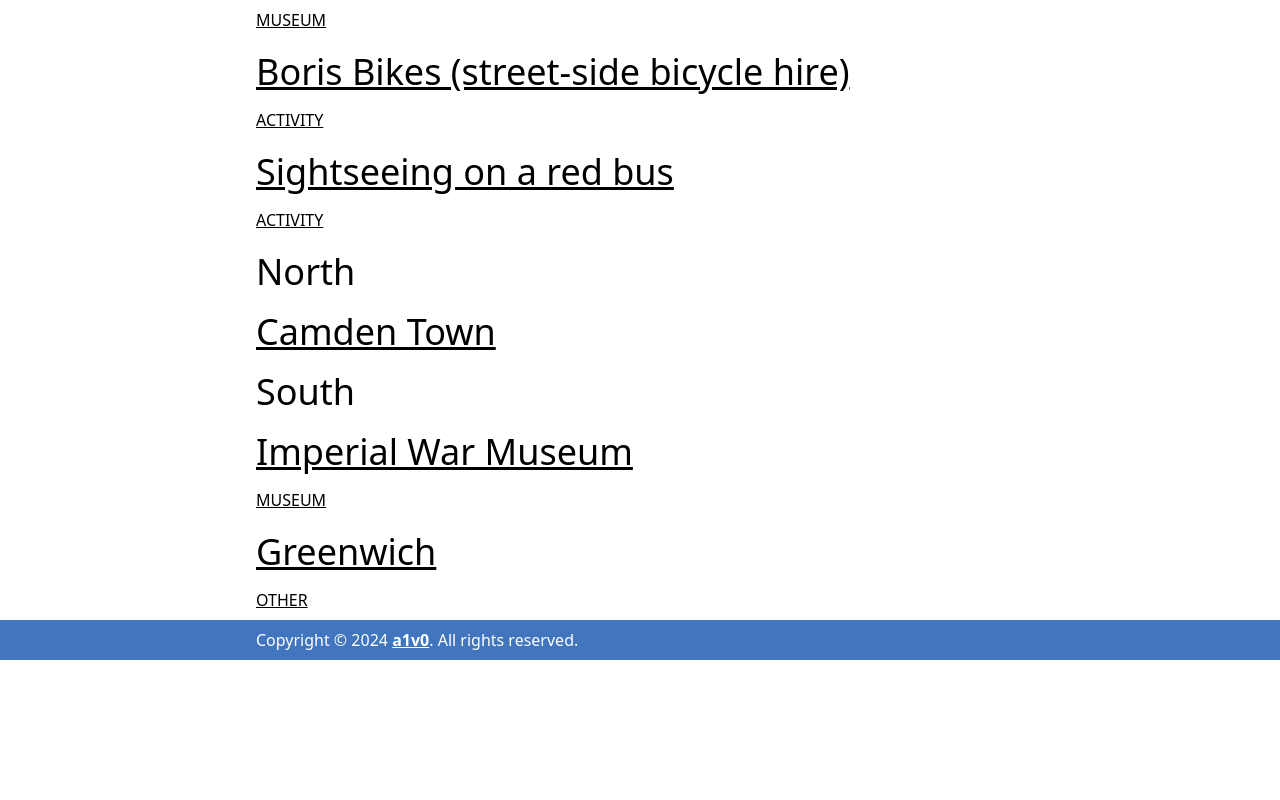
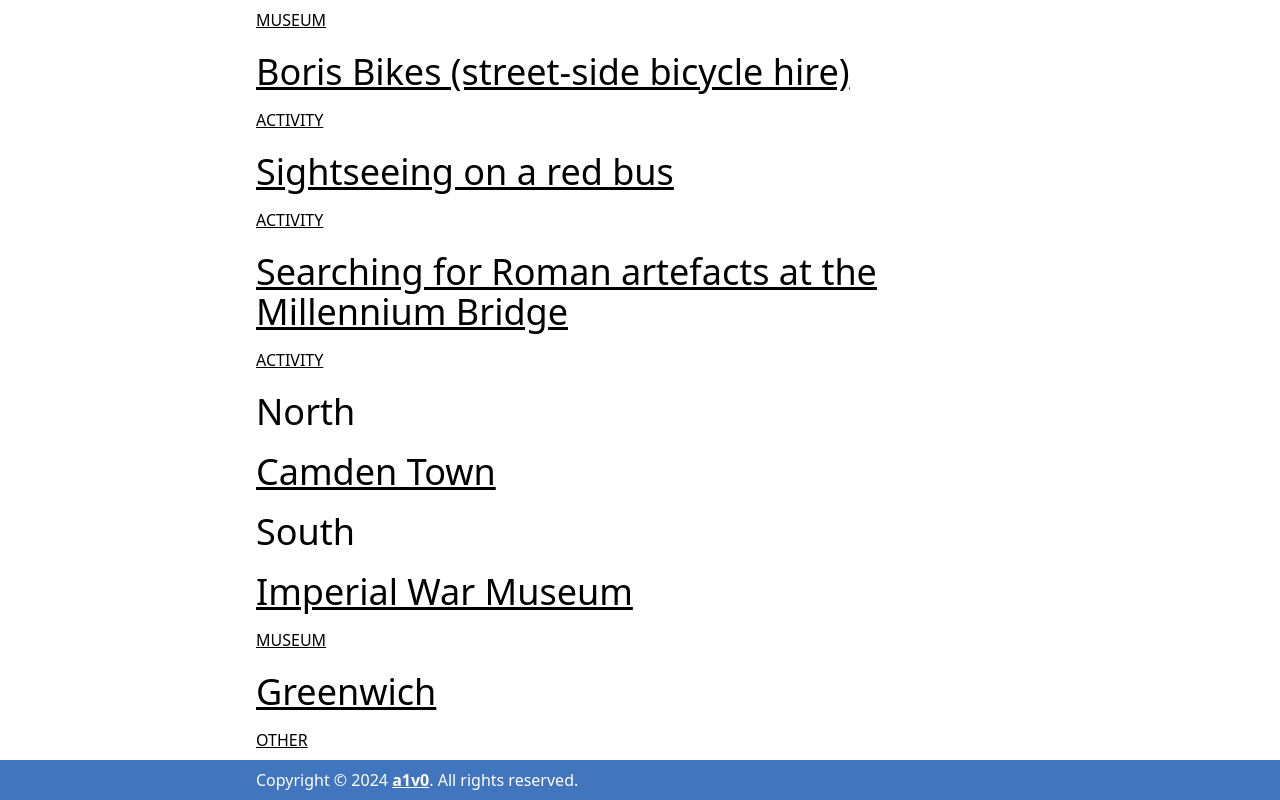
Before and after one commit to a1v0/london-liste, a Next.js app: page /areas in a window 1280 px wide. Shown: the part 1764-2564 px from the top of the page. Before the commit the page ends 2424 px from the top, so only its background shows below. Built offline with nearby package versions, Linux system fonts and the light colour scheme; a web font is replaced by a local one.

Commit message:
Add Searching for Roman artefacts at the Millennium Bridge

```diff
--- a/app/places.js
+++ b/app/places.js
@@ -274,21 +274,22 @@ exports.places = [
 		type: "activity", // see list of approved types above. Let a1v0 know if you need to add another type.
 		cost: "ca. £2",
 		location: "Central - various", // "[region] - [area]" or "[region] - [Tube stop]". For examples, see above.
-		website: "https://tfl.gov.uk/travel-information/visiting-london/experience-london/bus-leisure-routes",
+		website:
+			"https://tfl.gov.uk/travel-information/visiting-london/experience-london/bus-leisure-routes",
 	},
-	// {
-	// 	slug: "", // leave this blank
-	// 	name: "",
-	// 	keyFacts: [
-	// 		"",
-	// 		"", // add more or delete as necessary
-	// 	],
-	// 	description: "",
-	// 	type: "", // see list of approved types above. Let a1v0 know if you need to add another type.
-	// 	cost: "",
-	// 	location: "", // "[region] - [area]" or "[region] - [Tube stop]". For examples, see above.
-	// 	website: "",
-	// },
+	{
+		slug: "roman-shards-millennium-bridge", // leave this blank
+		name: "Searching for Roman artefacts at the Millennium Bridge",
+		keyFacts: [
+			"Throughout history, all sorts of stuff has washed up on the shores of the Thames. Now's your chance to dig it up!",
+			"Go down to the river by the northern end of the Millennium Bridge, opposite the Tate Modern. You'll find stones, bones and pottery, some of which might be ancient.", // add more or delete as necessary
+		],
+		description: "",
+		type: "activity", // see list of approved types above. Let a1v0 know if you need to add another type.
+		cost: "free",
+		location: "Central - St Paul's", // "[region] - [area]" or "[region] - [Tube stop]". For examples, see above.
+		website: "",
+	},
 	// {
 	// 	slug: "", // leave this blank
 	// 	name: "",
@@ -434,7 +435,6 @@ exports.places = [
 	// },
 
 	// ACTIVITIES
-	// Looking for Roman shards at the Millennium Bridge
 	// London Walk (there are some very good ones, just Google them. A Beatles walk, a Jack the Ripper walk etc. and they cost about five pounds)
 	// The Monument (two pounds for students, but one must climb 311 steps)
 	// Billiard in a pool hall
```
Lines whose indentation alone changed are shown as unchanged.
